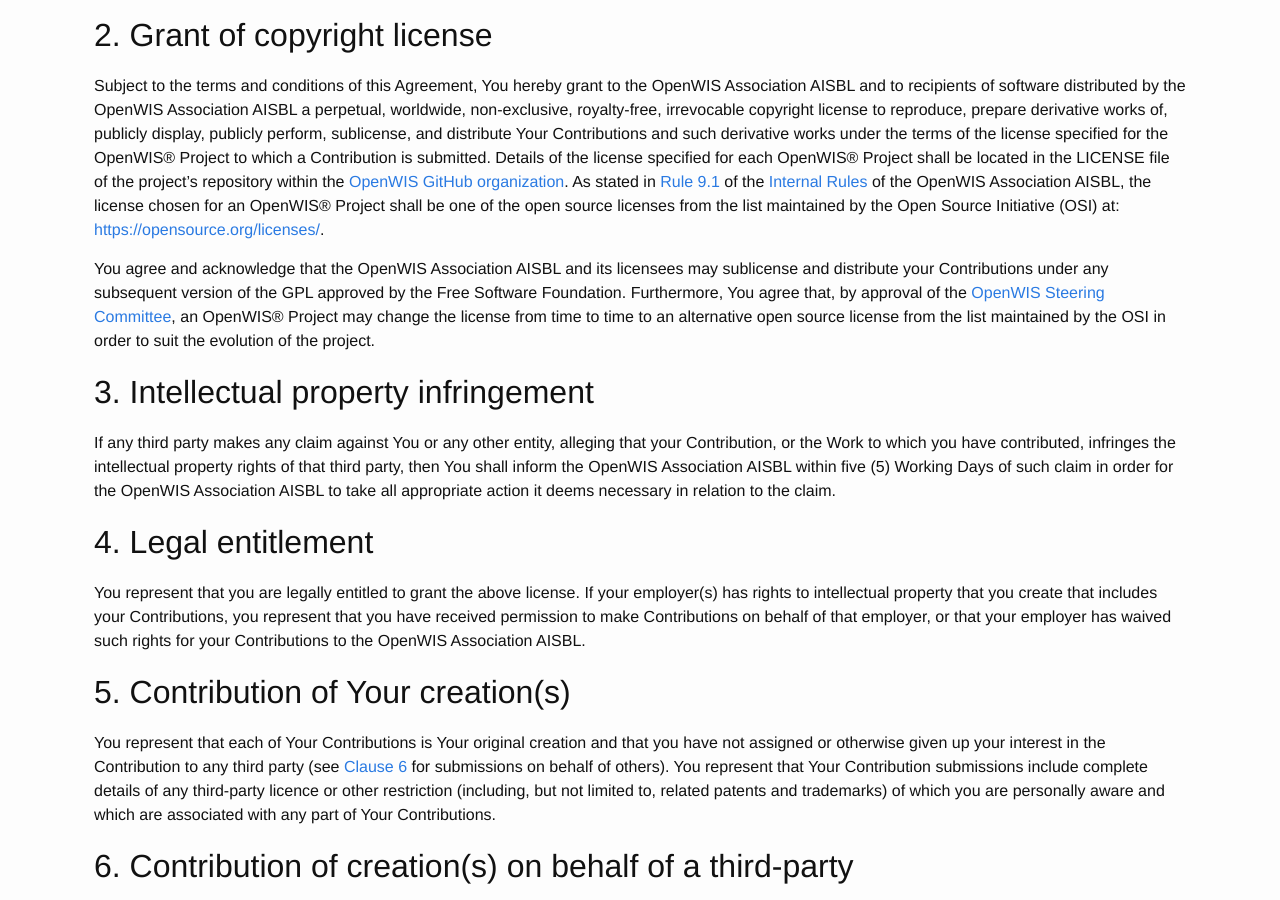
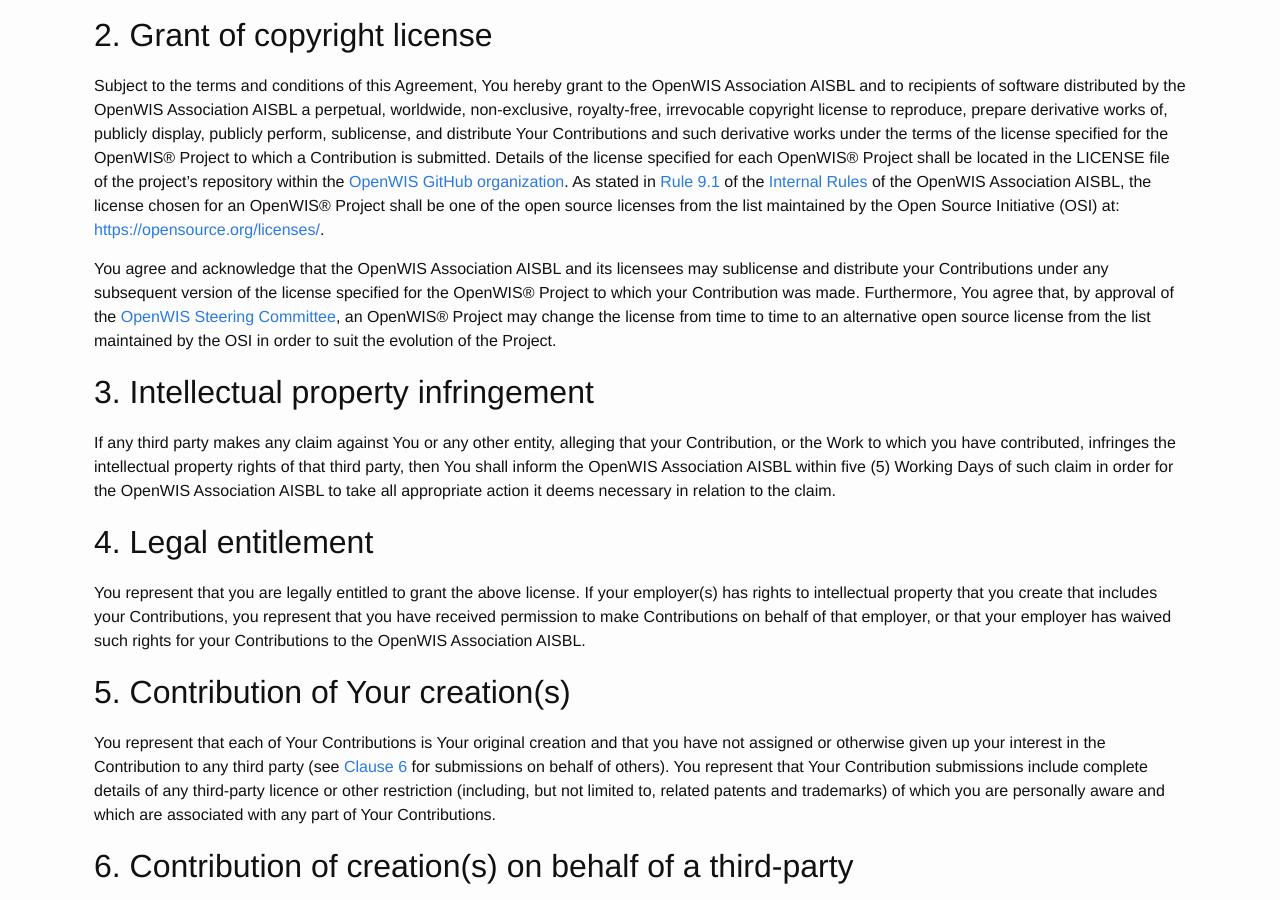
Before and after one commit to OpenWIS/openwis-documentation, a Jekyll site: the page built from rules/A-contributor-license-agreement.md, in a window 1280 px wide and 900 px high, scrolled down 1833 px. Built offline with Jekyll 4.4.1, drawn with Linux system fonts in a browser that asks for light colours; some of the changed text lies outside the part shown.

```diff
--- a/rules/A-contributor-license-agreement.md
+++ b/rules/A-contributor-license-agreement.md
@@ -55,7 +55,7 @@ For the purposes of this definition, "**control**" means (i) the power, direct o
 
 Subject to the terms and conditions of this Agreement, You hereby grant to the OpenWIS Association AISBL and to recipients of software distributed by the OpenWIS Association AISBL a perpetual, worldwide, non-exclusive, royalty-free, irrevocable copyright license to reproduce, prepare derivative works of, publicly display, publicly perform, sublicense, and distribute Your Contributions and such derivative works under the terms of the license specified for the OpenWIS® Project to which a Contribution is submitted. Details of the license specified for each OpenWIS® Project shall be located in the LICENSE file of the project's repository within the [OpenWIS GitHub organization](https://github.com/openwis). As stated in [Rule 9.1]({{ "/rules/9-software-licensing.html#rule-9.1" | prepend: site.baseurl }}) of the [Internal Rules]({{ "/rules/" | prepend: site.baseurl }}) of the OpenWIS Association AISBL, the license chosen for an OpenWIS® Project shall be one of the open source licenses from the list maintained by the Open Source Initiative (OSI) at: [https://opensource.org/licenses/](https://opensource.org/licenses/).
 
-You agree and acknowledge that the OpenWIS Association AISBL and its licensees may sublicense and distribute your Contributions under any subsequent version of the GPL approved by the Free Software Foundation. Furthermore, You agree that, by approval of the [OpenWIS Steering Committee]( {{"/structure/steering-committee.html" | prepend: site.baseurl}} ), an OpenWIS® Project may change the license from time to time to an alternative open source license from the list maintained by the OSI in order to suit the evolution of the project.
+You agree and acknowledge that the OpenWIS Association AISBL and its licensees may sublicense and distribute your Contributions under any subsequent version of the license specified for the OpenWIS® Project to which your Contribution was made. Furthermore, You agree that, by approval of the [OpenWIS Steering Committee]( {{"/structure/steering-committee.html" | prepend: site.baseurl}} ), an OpenWIS® Project may change the license from time to time to an alternative open source license from the list maintained by the OSI in order to suit the evolution of the Project.
 
 <h2 id="3-intellectual-property-infringement">3. Intellectual property infringement</h2>
 
```
Also changed, not shown: other parts of rules/A-contributor-license-agreement.md (+1 -1 lines), _posts/2016-10-20-How-to-post-PDF-files-etc.md (+1 -1 lines).
